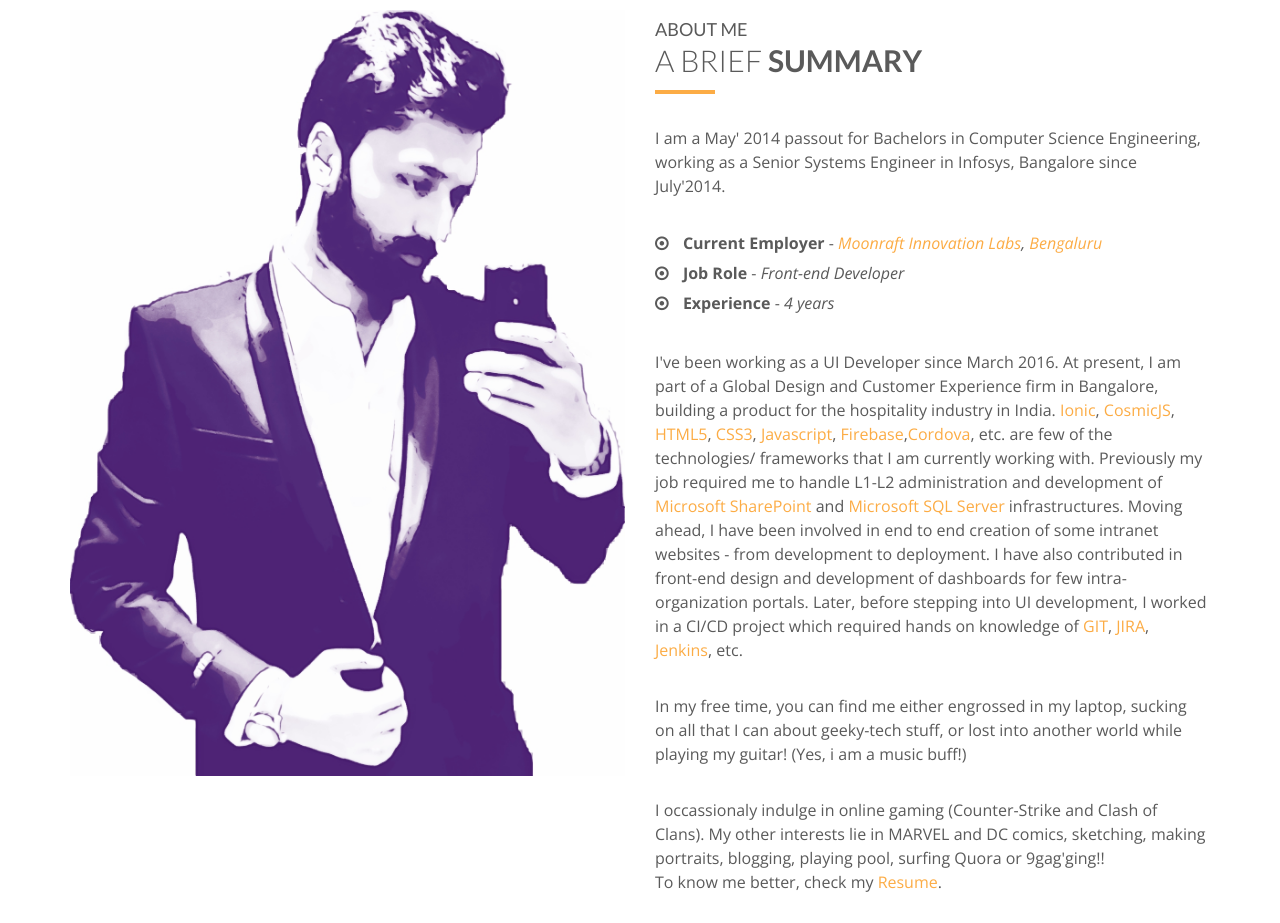
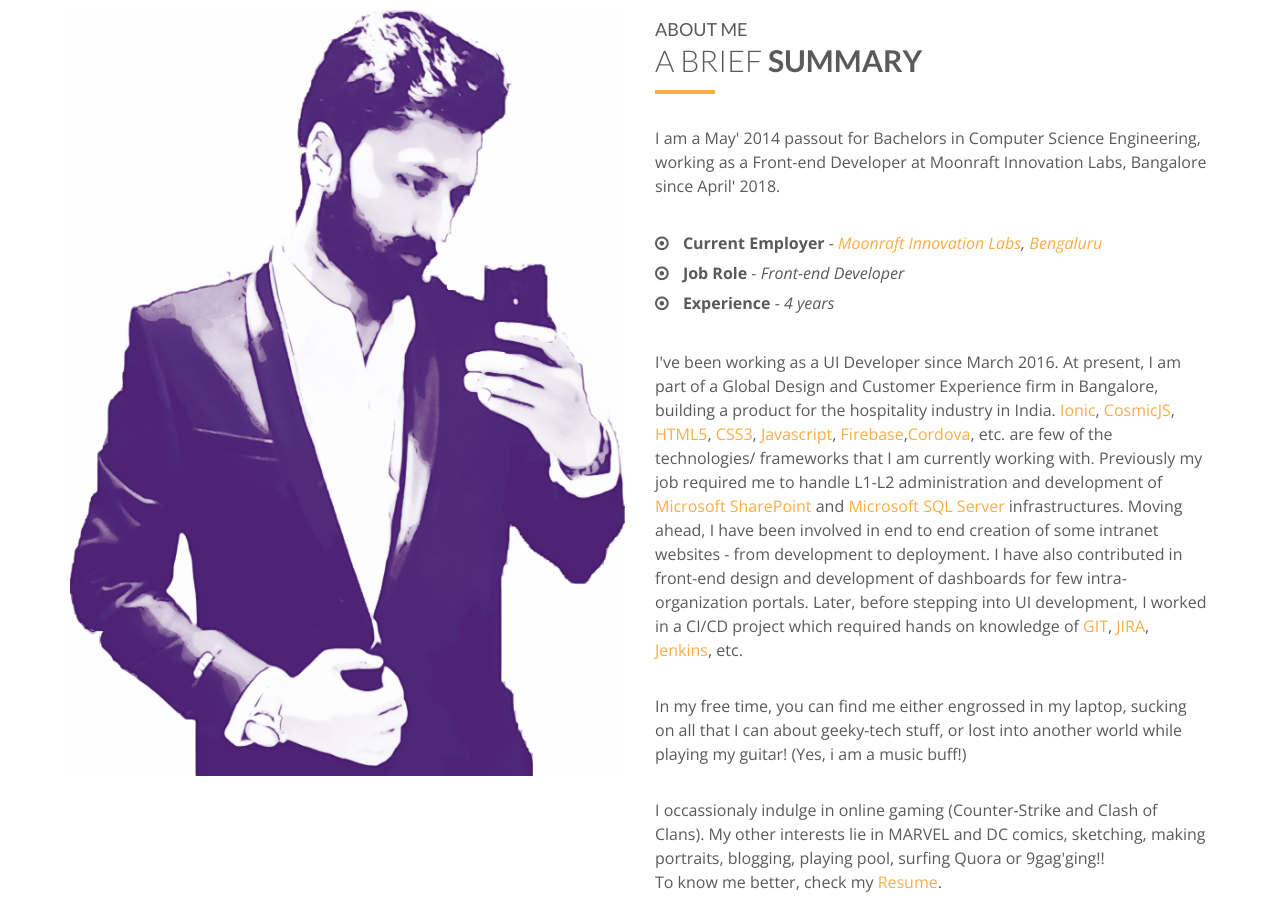
Before and after one commit to Ashygoyal/profile, a plain HTML site: page index.html in a window 1280 px wide. Shown: the part 820-1743 px from the top of the page. Drawn offline with nearby package versions, Linux system fonts and the light colour scheme; animation ran at ten frames a second.

Commit message:
updating index.html

```diff
--- a/index.html
+++ b/index.html
@@ -109,7 +109,7 @@
                             <hr>
                             <div class="clearfix"></div>
                         </div>
-                        <p class="intro">I am a May' 2014 passout for Bachelors in Computer Science Engineering, working as a Senior Systems Engineer in Infosys, Bangalore since July'2014.  </p>
+                        <p class="intro">I am a May' 2014 passout for Bachelors in Computer Science Engineering, working as a Front-end Developer at Moonraft Innovation Labs, Bangalore since April' 2018.  </p>
                         <ul class="about-list">
                             <li>
                                 <span class="fa fa-dot-circle-o"></span>
```
